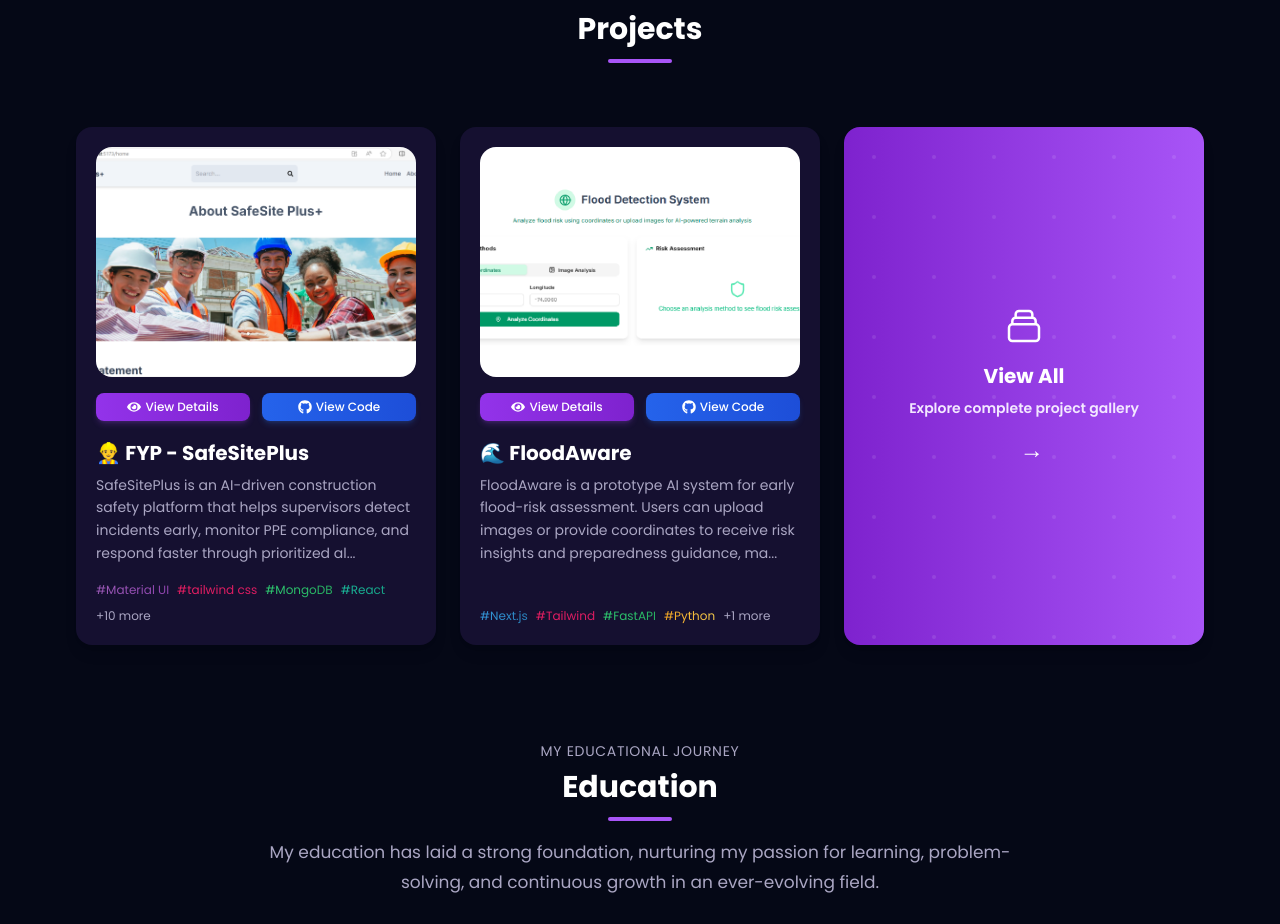
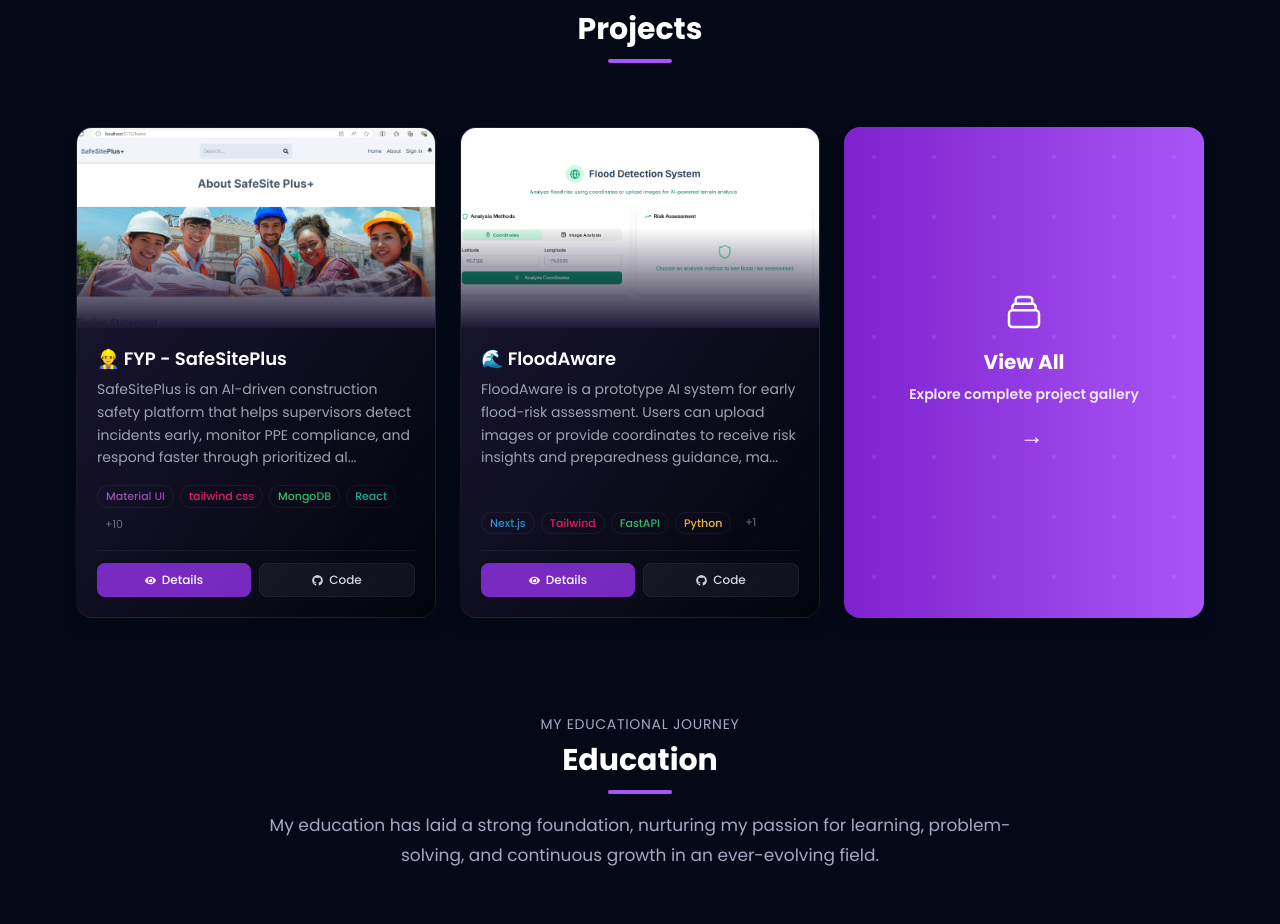
Before and after one commit to itshahryar/portfolio, a React (Vite) app: page / in a window 1280 px wide. Shown: the part 2245-3169 px from the top of the page. Built offline with nearby package versions, Linux system fonts and the light colour scheme.

Commit message:
Projects Card Ui

```diff
--- a/src/components/Works.jsx
+++ b/src/components/Works.jsx
@@ -37,65 +37,72 @@ const ProjectCard = ({
     description.length > 220 ? `${description.slice(0, 220).trim()}...` : description;
 
   return (
-    <div
-      className="bg-tertiary p-5 rounded-2xl w-full h-full hover:scale-[1.015] transition-all duration-300 border border-purple-500/20 hover:border-purple-500/40 shadow-lg hover:shadow-xl flex flex-col"
-    >
-      <div className="relative w-full h-[230px] overflow-hidden rounded-2xl group">
+    <div className="group bg-gradient-to-br from-[#1d1836] to-black/40 rounded-2xl w-full h-full text-left shadow-lg transition-all duration-500 backdrop-blur-sm border border-white/[0.06] hover:ring-1 hover:ring-purple-500/25 overflow-hidden flex flex-col">
+      {/* ── Image ─────────────────────────────────── */}
+      <div className="relative w-full h-[200px] overflow-hidden">
         <img
           src={image}
-          alt="project_image"
-          className="w-full h-full object-cover rounded-2xl transition-transform duration-500 group-hover:scale-110"
+          alt={name}
+          className="w-full h-full object-cover"
         />
-        <div className='absolute inset-0 bg-gradient-to-t from-black/50 to-transparent opacity-0 group-hover:opacity-100 transition-opacity duration-300 rounded-2xl' />
+        <div className="absolute inset-0 bg-gradient-to-t from-[#1d1836] via-transparent to-transparent pointer-events-none" />
       </div>
 
-      <div className="mt-4 flex flex-col gap-3">
-        <div className="flex gap-3">
+      {/* ── Content ───────────────────────────────── */}
+      <div className="p-5 flex flex-col flex-1">
+        {/* Title & Description */}
+        <h3 className="text-white text-lg font-semibold leading-tight">
+          {name}
+        </h3>
+        <p className="mt-2 text-gray-400 text-sm leading-relaxed flex-1">
+          {shortDescription}
+        </p>
+
+        {/* Tags */}
+        <div className="mt-4 flex flex-wrap gap-1.5">
+          {tags.slice(0, 4).map((tag) => (
+            <span
+              key={`${name}-${tag.name}`}
+              className={`text-[11px] font-medium px-2 py-0.5 rounded-full border border-white/5 bg-white/[0.03] ${tag.color}`}
+            >
+              {tag.name}
+            </span>
+          ))}
+          {tags.length > 4 && (
+            <span className="text-[11px] text-gray-500 px-2 py-0.5">
+              +{tags.length - 4}
+            </span>
+          )}
+        </div>
+
+        {/* ── Divider ─────────────────────────────── */}
+        <div className="border-t border-white/5 mt-4 mb-3" />
+
+        {/* ── Actions ─────────────────────────────── */}
+        <div className="flex gap-2">
           <button
             onClick={handleViewDetails}
-            className="flex-1 py-1.5 px-3 bg-gradient-to-r from-purple-600 to-purple-700 hover:from-purple-700 hover:to-purple-800 text-white rounded-lg text-xs font-medium transition-all duration-300 shadow-md shadow-purple-500/20 flex items-center justify-center gap-1"
+            className="flex-1 py-2 px-3 bg-purple-600/80 hover:bg-purple-600 text-white rounded-lg text-xs font-medium transition-colors duration-200 flex items-center justify-center gap-1.5"
           >
-            <FaEye className="text-white text-sm" />
-            View Details
+            <FaEye className="text-[11px]" />
+            Details
           </button>
           <button
             onClick={handleGithubClick}
-            className="flex-1 py-1.5 px-3 bg-gradient-to-r from-blue-600 to-blue-700 hover:from-blue-700 hover:to-blue-800 text-white rounded-lg text-xs font-medium transition-all duration-300 shadow-md shadow-blue-500/20 flex items-center justify-center gap-1"
+            className="flex-1 py-2 px-3 bg-white/5 hover:bg-white/10 text-gray-300 hover:text-white rounded-lg text-xs font-medium transition-colors duration-200 border border-white/5 hover:border-white/10 flex items-center justify-center gap-1.5"
           >
-            <FaGithub className="text-white text-sm" />
-            View Code
+            <FaGithub className="text-[11px]" />
+            Code
           </button>
-        </div>
           {isLive && liveLink && (
             <button
               onClick={handleLiveLinkClick}
-            className="w-full py-1.5 px-3 bg-gradient-to-r from-violet-600 to-violet-700 hover:from-violet-700 hover:to-violet-800 text-white rounded-lg text-xs font-medium transition-all duration-300 shadow-md shadow-violet-500/20 flex items-center justify-center gap-1"
+              className="py-2 px-3 bg-white/5 hover:bg-white/10 text-gray-300 hover:text-white rounded-lg text-xs font-medium transition-colors duration-200 border border-white/5 hover:border-white/10 flex items-center justify-center gap-1.5"
             >
-            <FaExternalLinkAlt className="text-white text-sm" />
-            Visit Live Site
+              <FaExternalLinkAlt className="text-[10px]" />
             </button>
           )}
         </div>
-
-      <div className="mt-5 flex-1">
-        <h3 className="text-white font-bold text-[20px] leading-tight">{name}</h3>
-        <p className="mt-2 text-secondary text-[14px] leading-relaxed">{shortDescription}</p>
-      </div>
-
-      <div className="mt-4 flex flex-wrap gap-2">
-        {tags.slice(0, 4).map((tag) => (
-          <span
-            key={`${name}-${tag.name}`}
-            className={`text-[12px] px-2 py-1 rounded-md bg-black-100 border border-purple-500/20 ${tag.color}`}
-          >
-            #{tag.name}
-          </span>
-        ))}
-        {tags.length > 4 && (
-          <span className="text-[12px] px-2 py-1 rounded-md bg-black-100 border border-purple-500/20 text-secondary">
-            +{tags.length - 4} more
-          </span>
-        )}
       </div>
     </div>
   );
--- a/src/pages/home/Wrk.jsx
+++ b/src/pages/home/Wrk.jsx
@@ -28,61 +28,71 @@ const ProjectPreviewCard = ({ project }) => {
 
   return (
     <motion.div
-      whileHover={{ scale: 1.03 }}
-      transition={{ duration: 0.2 }}
-      className="bg-tertiary p-5 rounded-2xl w-full sm:w-[360px] text-left shadow-lg hover:shadow-purple-800/30 transition-shadow duration-300 flex flex-col"
+      whileHover={{ y: -3 }}
+      transition={{ duration: 0.2, ease: "easeOut" }}
+      className="group bg-gradient-to-br from-[#1d1836] to-black/40 rounded-2xl w-full sm:w-[360px] text-left shadow-lg transition-all duration-500 backdrop-blur-sm border border-white/[0.06] hover:ring-1 hover:ring-purple-500/25 overflow-hidden flex flex-col"
     >
-      <div className="relative w-full h-[230px]">
+            {/* ── Image ─────────────────────────────────── */}
+      <div className="relative w-full h-[200px] overflow-hidden">
         <img
           src={project.image}
-          alt="project_image"
-          className="w-full h-full object-cover rounded-2xl"
+          alt={project.name}
+          className="w-full h-full object-cover"
         />
+        <div className="absolute inset-0 bg-gradient-to-t from-[#1d1836] via-transparent to-transparent pointer-events-none" />
       </div>
 
-      {/* Buttons Section */}
-      <div className="mt-4 flex flex-col gap-3">
-        <div className="flex gap-3">
+      {/* ── Content ───────────────────────────────── */}
+      <div className="p-5 flex flex-col flex-1">
+        <h3 className="text-white text-lg font-semibold leading-tight">
+          {project.name}
+        </h3>
+        <p className="mt-2 text-gray-400 text-sm leading-relaxed flex-1">
+          {shortDescription}
+        </p>
+
+        <div className="mt-4 flex flex-wrap gap-1.5">
+          {project.tags.slice(0, 4).map((tag) => (
+            <span
+              key={`${project.name}-${tag.name}`}
+              className={`text-[11px] font-medium px-2 py-0.5 rounded-full border border-white/5 bg-white/[0.03] ${tag.color}`}
+            >
+              {tag.name}
+            </span>
+          ))}
+          {project.tags.length > 4 && (
+            <span className="text-[11px] text-gray-500 px-2 py-0.5">
+              +{project.tags.length - 4}
+            </span>
+          )}
+        </div>
+
+        <div className="border-t border-white/5 mt-4 mb-3" />
+
+        <div className="flex gap-2">
           <button
             onClick={handleViewDetails}
-            className="flex-1 py-1.5 px-3 bg-gradient-to-r from-purple-600 to-purple-700 hover:from-purple-700 hover:to-purple-800 text-white rounded-lg text-xs font-medium transition-all duration-300 shadow-md shadow-purple-500/20 flex items-center justify-center gap-1"
+            className="flex-1 py-2 px-3 bg-purple-600/80 hover:bg-purple-600 text-white rounded-lg text-xs font-medium transition-colors duration-200 flex items-center justify-center gap-1.5"
           >
-            <FaEye className="text-white text-sm" />
-            View Details
+            <FaEye className="text-[11px]" />
+            Details
           </button>
           <button
             onClick={handleGithubClick}
-            className="flex-1 py-1.5 px-3 bg-gradient-to-r from-blue-600 to-blue-700 hover:from-blue-700 hover:to-blue-800 text-white rounded-lg text-xs font-medium transition-all duration-300 shadow-md shadow-blue-500/20 flex items-center justify-center gap-1"
+            className="flex-1 py-2 px-3 bg-white/5 hover:bg-white/10 text-gray-300 hover:text-white rounded-lg text-xs font-medium transition-colors duration-200 border border-white/5 hover:border-white/10 flex items-center justify-center gap-1.5"
           >
-            <FaGithub className="text-white text-sm" />
-            View Code
+            <FaGithub className="text-[11px]" />
+            Code
           </button>
-        </div>
           {project.isLive && project.liveLink && (
             <button
               onClick={handleLiveLinkClick}
-            className="w-full py-1.5 px-3 bg-gradient-to-r from-violet-600 to-violet-700 hover:from-violet-700 hover:to-violet-800 text-white rounded-lg text-xs font-medium transition-all duration-300 shadow-md shadow-violet-500/20 flex items-center justify-center gap-1"
+              className="py-2 px-3 bg-white/5 hover:bg-white/10 text-gray-300 hover:text-white rounded-lg text-xs font-medium transition-colors duration-200 border border-white/5 hover:border-white/10 flex items-center justify-center gap-1.5"
             >
-            <FaExternalLinkAlt className="text-white text-sm" />
-            Visit Live Site
+              <FaExternalLinkAlt className="text-[10px]" />
             </button>
           )}
         </div>
-
-      <div className="mt-5 flex-1">
-        <h3 className="text-white font-bold text-[20px] leading-tight">{project.name}</h3>
-        <p className="mt-2 text-secondary text-[14px] leading-relaxed">{shortDescription}</p>
-      </div>
-
-      <div className="mt-4 flex flex-wrap gap-2">
-        {project.tags.slice(0, 4).map((tag) => (
-          <p key={`${project.name}-${tag.name}`} className={`text-[12px] ${tag.color}`}>
-            #{tag.name}
-          </p>
-        ))}
-        {project.tags.length > 4 && (
-          <p className="text-[12px] text-secondary">+{project.tags.length - 4} more</p>
-        )}
       </div>
     </motion.div>
   );
```
Lines whose indentation alone changed are shown as unchanged.
